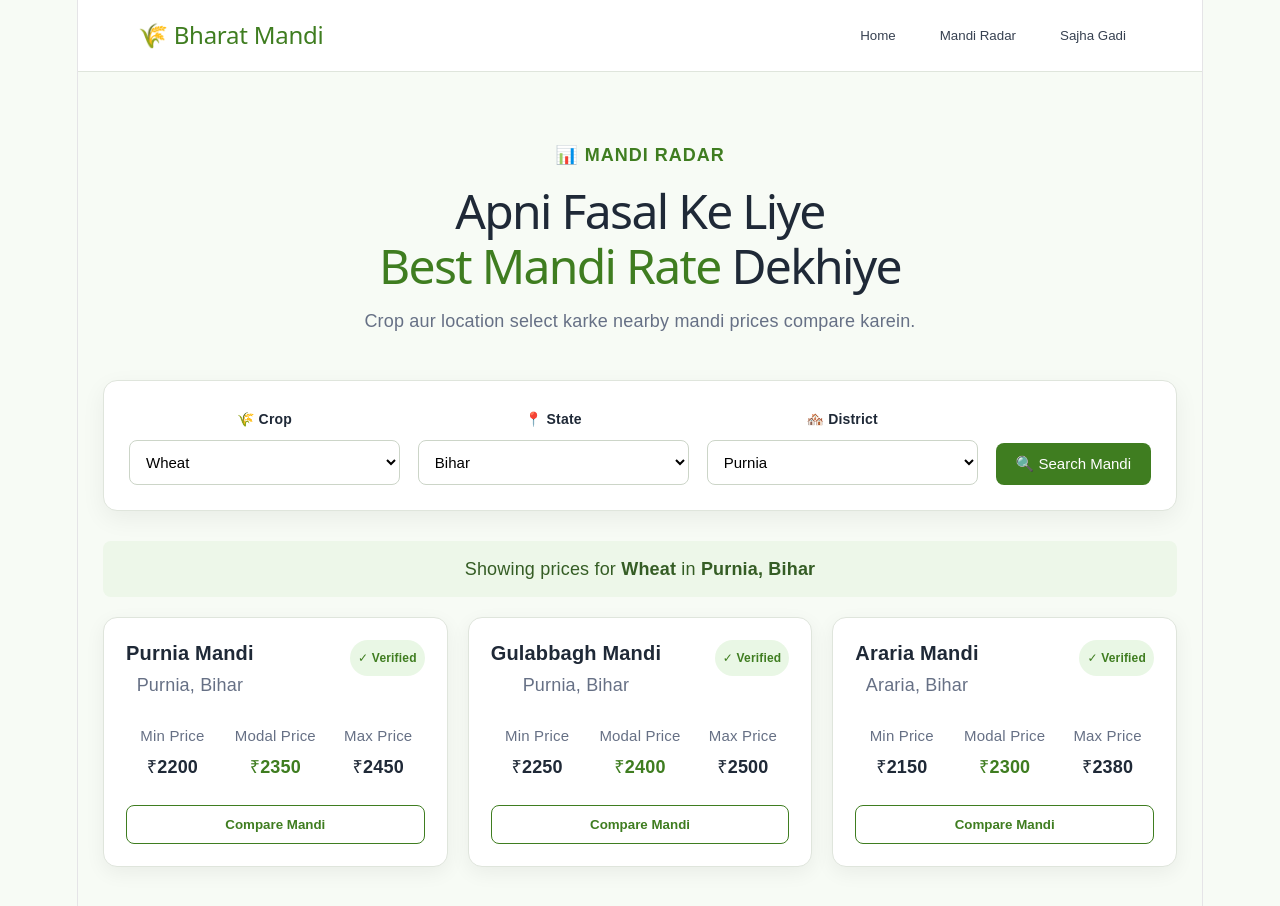
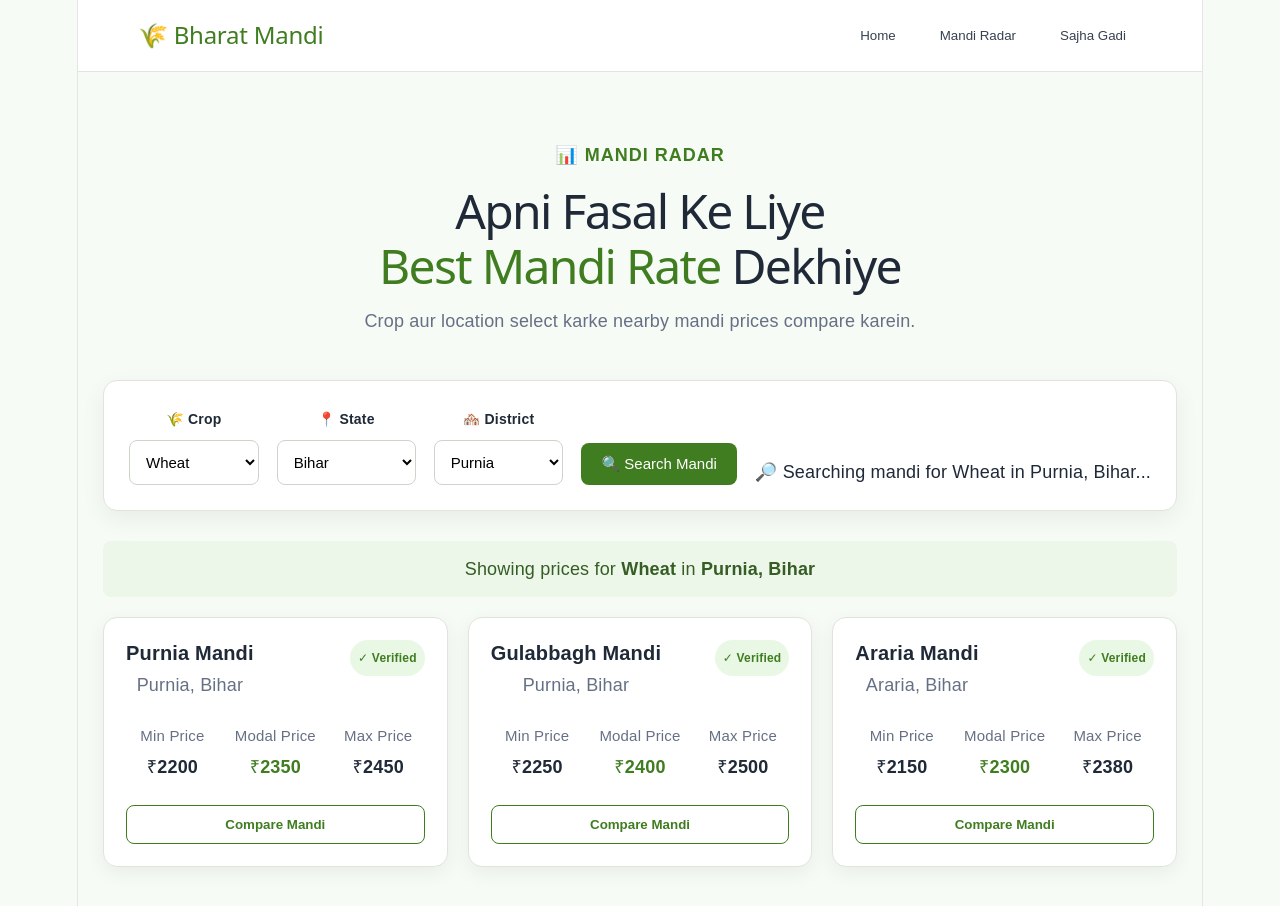
Before and after one commit to NK0018/bharat-mandi-hackathon, a React (Vite) app: page / in a window 1280 px wide. Both pictures are taken after a click on the button "🔍 Search Mandi". Shown: the top 906 px of the page. Built offline with nearby package versions, Linux system fonts and the light colour scheme.

Commit message:
Add Mandi search state

```diff
--- a/src/App.jsx
+++ b/src/App.jsx
@@ -5,6 +5,7 @@ function App() {
   const [crop, setCrop] = useState('Wheat')
   const [state, setState] = useState('Bihar')
   const [district, setDistrict] = useState('Purnia')
+  const [searched, setSearched] = useState(false)
 
   const mandiData = [
     {
@@ -105,10 +106,20 @@ function App() {
               <option>Bhagalpur</option>
             </select>
           </div>
-
-          <button className="search-btn">
-            🔍 Search Mandi
-          </button>
+          <button
+          className="search-btn"
+          onClick={() => {
+            setSearched(true);
+            alert("SEARCH CLICKED");
+          }}
+          >
+          🔍 Search Mandi
+        </button>
+        {searched && (
+            <div className="search-result-message">
+            🔎 Searching mandi for {crop} in {district}, {state}...
+          </div>
+        )}
 
         </div>
 
```
